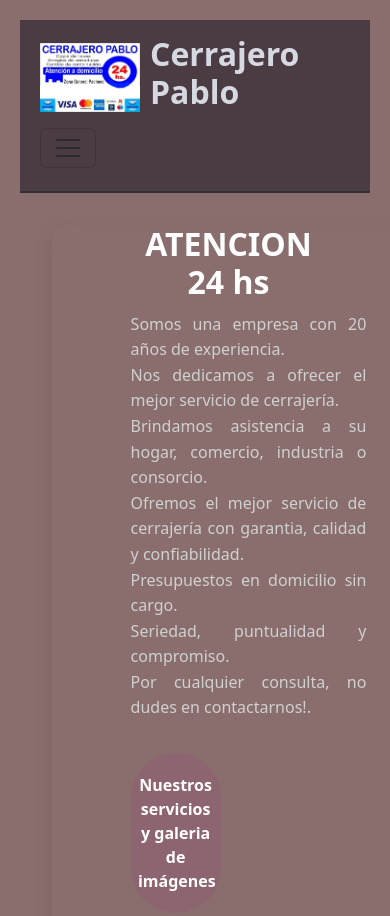
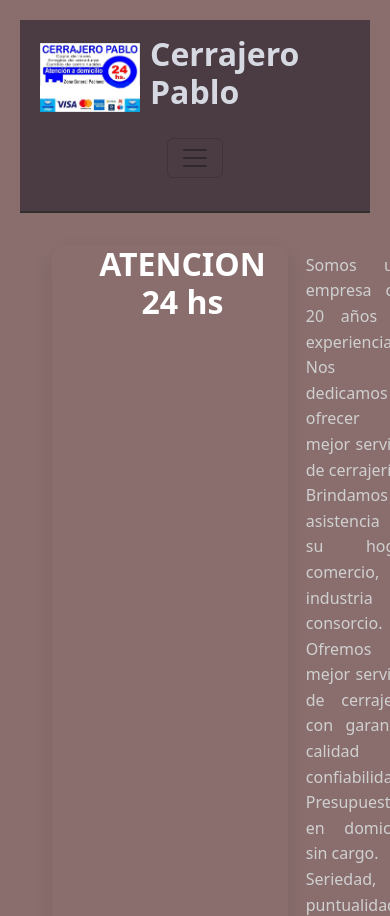
Before and after one commit to MartaAgM10/Pablo-Cerrajero, a plain HTML site: page index.html in a window 390 px wide. Shown: the top 916 px of the page. Drawn offline with nearby package versions, Linux system fonts and the light colour scheme.

Commit message:
modificacines en media query

```diff
--- a/css/styles.css
+++ b/css/styles.css
@@ -138,6 +138,7 @@ header {
 
 /* PARRAFO DE SECCION */
 .texto-principal {
+  display: flex;
   color: #d0d0d0;
   margin-bottom: 20px;
   text-align: justify; /* Justifica el texto */
@@ -542,13 +543,17 @@ footer p {
 }
 
 @media (max-width: 768px) {
+  header{
+    flex-direction: column;
+  }
   .principal {
     flex-direction: column;
     text-align: center;
-    width: 50%;
+    width: 30%;
   }
   .navegador {
     flex-direction: column;
+    padding: 10px 0px;
     gap: 1rem;
   }
 }
@@ -556,6 +561,7 @@ footer p {
   .principal {
     flex-direction: column;
     text-align: center;
+    width: 30%;
 
   }
   .navegador {
```
